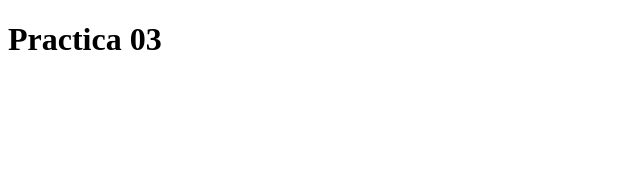
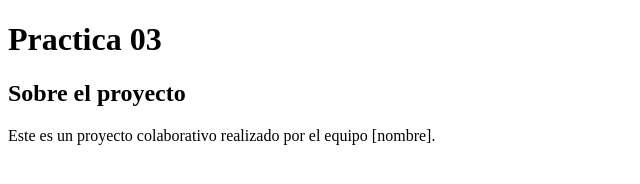
Before and after one commit to alejandromorareyes71-spec/Practica03-github, a plain HTML site: page index.html in a window 1280 px wide. Shown: the whole page, without its empty margins (0-640 px from the left). Drawn offline with Linux system fonts and the light colour scheme.

Commit message:
Añadido contenido a la página principa

```diff
--- a/index.html
+++ b/index.html
@@ -1,11 +1,18 @@
 <!DOCTYPE html>
 <html lang="en">
+
 <head>
     <meta charset="UTF-8">
     <meta name="viewport" content="width=device-width, initial-scale=1.0">
     <title>Document</title>
 </head>
+
 <body>
     <h1>Practica 03</h1>
+    <section>
+        <h2>Sobre el proyecto</h2>
+        <p>Este es un proyecto colaborativo realizado por el equipo [nombre].</p>
+    </section>
 </body>
+
 </html>
```
